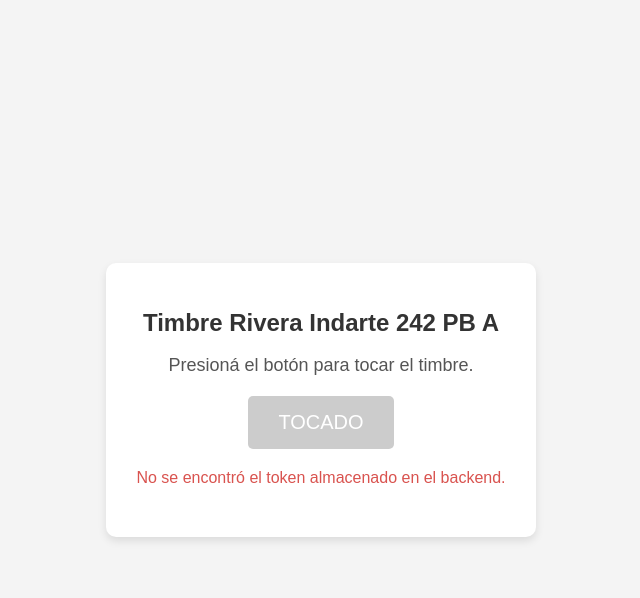
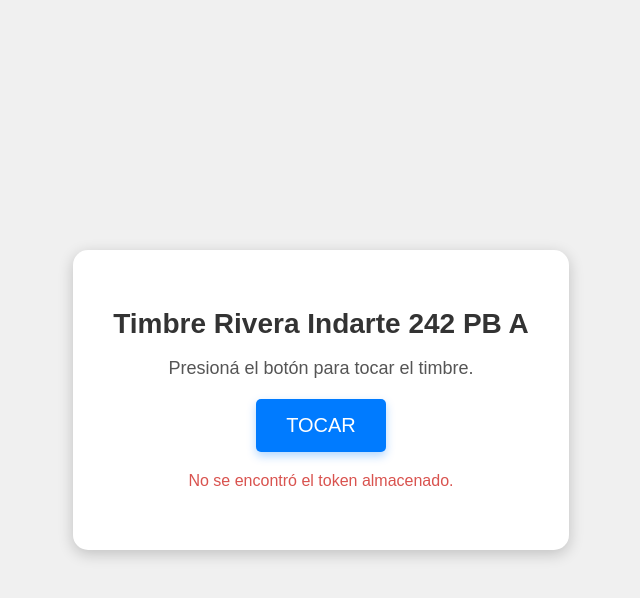
Before and after one commit to Frez15/Timbre, a website: page public/index.html in a window 1280 px wide. Both pictures are taken after a click on the button "TOCAR". Shown: the whole page, without its empty margins (319-959 px from the left). Drawn offline with Linux system fonts and the light colour scheme; no server answers.

Commit message:
Mejora de index

```diff
--- a/public/index.html
+++ b/public/index.html
@@ -12,17 +12,17 @@
             height: 100vh;
             margin: 0;
             font-family: 'Arial', sans-serif;
-            background-color: #f4f4f4;
+            background-color: #f0f0f0;
         }
         .container {
             text-align: center;
             background-color: white;
-            padding: 30px;
-            border-radius: 10px;
-            box-shadow: 0 4px 8px rgba(0, 0, 0, 0.1);
+            padding: 40px;
+            border-radius: 15px;
+            box-shadow: 0 4px 15px rgba(0, 0, 0, 0.2);
         }
         h1 {
-            font-size: 24px;
+            font-size: 28px;
             color: #333;
             margin-bottom: 10px;
         }
@@ -34,21 +34,26 @@
         #botonTimbre {
             font-size: 20px;
             padding: 15px 30px;
-            background-color: #28a745;
+            background-color: #007bff;
             color: white;
             border: none;
             border-radius: 5px;
             cursor: pointer;
-            transition: background-color 0.3s ease;
+            transition: background-color 0.3s ease, transform 0.2s;
+            box-shadow: 0 4px 10px rgba(0, 123, 255, 0.3);
         }
-        #botonTimbre:disabled {
-            background-color: #ccc;
-            cursor: not-allowed;
+        #botonTimbre:hover {
+            background-color: #0056b3;
+            transform: translateY(-2px);
         }
         #mensaje {
             margin-top: 20px;
             font-size: 16px;
             color: #d9534f;
+        }
+        #contador {
+            font-size: 18px;
+            color: #555;
         }
     </style>
 </head>
@@ -59,30 +64,12 @@
         <p>Presioná el botón para tocar el timbre.</p>
         <button id="botonTimbre" onclick="tocarTimbre()">TOCAR</button>
         <p id="mensaje"></p>
+        <p id="contador" style="display:none;"></p> <!-- Contador oculto inicialmente -->
     </div>
 
     <script>
-        let vecesTocado = 0;
-        let ultimaVezTocado = 0;
-
-        // Función para obtener el token del backend
-        function obtenerTokenDeBackend() {
-            const url = 'https://timbre-tau.vercel.app/api/store-token'; // Ajusta a tu endpoint para obtener el token
-
-            return fetch(url)
-                .then(response => {
-                    if (!response.ok) {
-                        throw new Error('Error al obtener el token');
-                    }
-                    return response.json();
-                })
-                .then(data => {
-                    return data.token; // Asegúrate de que esto coincida con la estructura de tu respuesta del backend
-                })
-                .catch(error => {
-                    console.error('Error:', error);
-                });
-        }
+        let timer;
+        let countdownTime = 30; // 30 segundos
 
         // Función para enviar el token al backend
         function sendTokenToBackend(token) {
@@ -90,7 +77,7 @@
 
             const jsonBody = {
                 token: token,
-                title: 'Timbre Rivera Indarte',
+                title: 'Timbre Rivera Indante',
                 body: 'Tocaron el timbre',
             };
 
@@ -118,33 +105,33 @@
         function tocarTimbre() {
             const boton = document.getElementById('botonTimbre');
             const mensaje = document.getElementById('mensaje');
-            const ahora = Date.now();
+            const contador = document.getElementById('contador');
+            const token = localStorage.getItem('store-token'); // Cambia 'store-token' por la clave que usaste
 
-            // Permitir máximo 2 toques cada 5 minutos (300000 milisegundos)
-            if (vecesTocado < 2 || (ahora - ultimaVezTocado) > 300000) {
-                vecesTocado++;
-                ultimaVezTocado = ahora;
-                boton.disabled = true;
+            // Comprobar que el token existe antes de enviarlo
+            if (token) {
+                // Simular el botón siendo presionado
                 boton.innerText = 'TOCADO';
                 mensaje.innerText = '';
 
-                // Rehabilitar el botón después de 5 minutos
-                setTimeout(() => {
-                    vecesTocado = 0;
-                    boton.disabled = false;
-                    boton.innerText = 'TOCAR';
-                }, 300000); // 5 minutos
+                // Iniciar el contador
+                contador.style.display = 'block';
+                contador.innerText = `Espere ${countdownTime} segundos para volver a presionar el botón.`;
 
-                // Recuperar el token almacenado en el backend
-                obtenerTokenDeBackend().then(token => {
-                    if (token) {
-                        sendTokenToBackend(token);
-                    } else {
-                        mensaje.innerText = 'No se encontró el token almacenado en el backend.';
+                timer = setInterval(() => {
+                    countdownTime--;
+                    contador.innerText = `Espere ${countdownTime} segundos para volver a presionar el botón.`;
+
+                    // Al llegar a 0, limpiar el intervalo y restablecer el botón
+                    if (countdownTime <= 0) {
+                        clearInterval(timer);
+                        contador.style.display = 'none';
+                        countdownTime = 30; // Resetear el contador
+                        boton.innerText = 'TOCAR'; // Restaurar texto del botón
                     }
-                });
+                }, 1000);
             } else {
-                mensaje.innerText = 'Has tocado el timbre demasiadas veces. Espera 5 minutos.';
+                mensaje.innerText = 'No se encontró el token almacenado.';
             }
         }
     </script>
```
